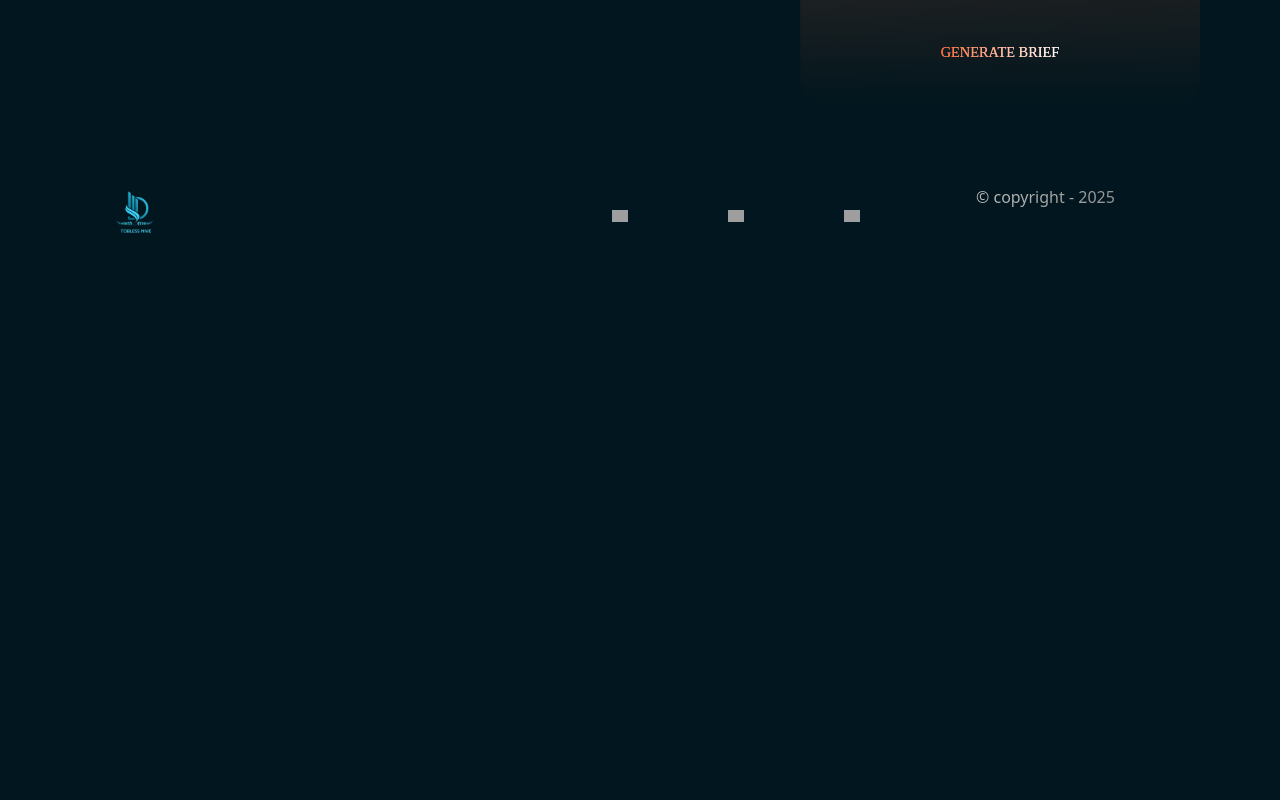
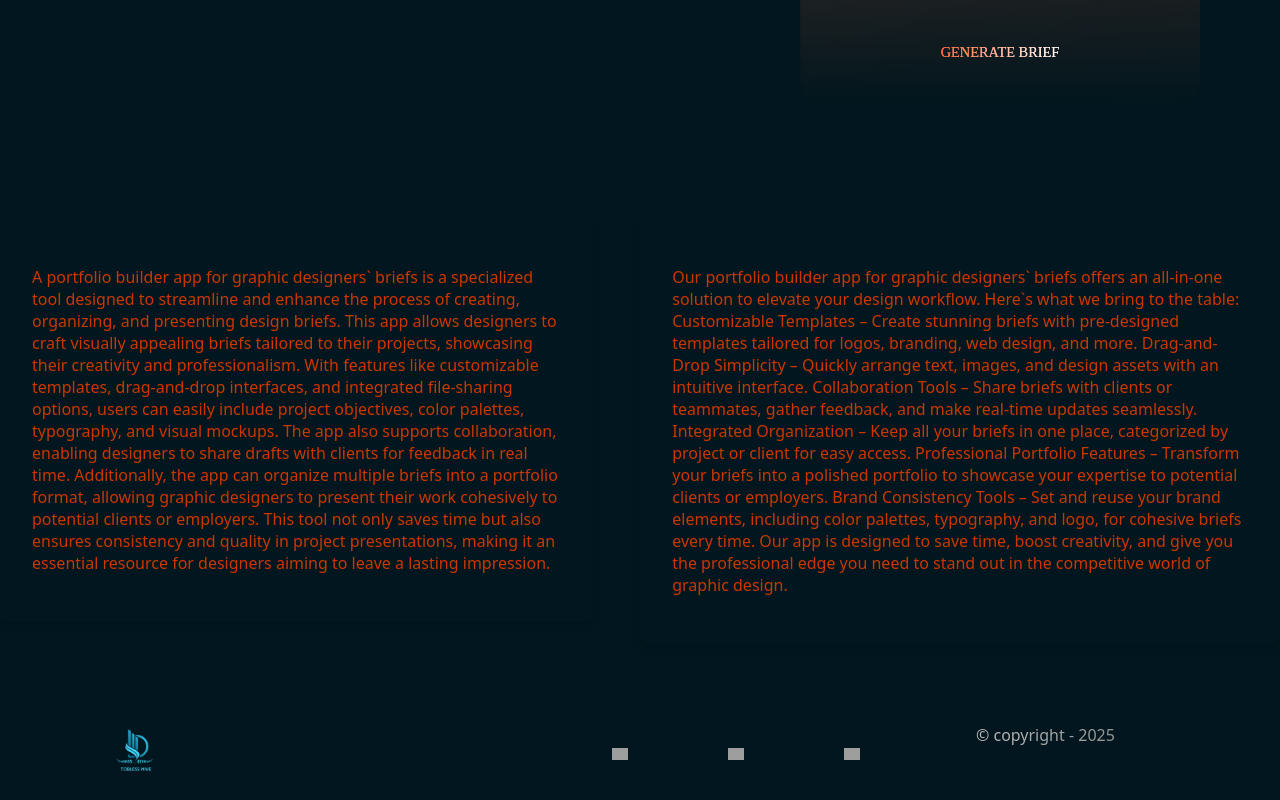
Before and after one commit to Tobless-scripts/Portfolio-Builder, a React (Vite) app: page /home in a window 1280 px wide. Shown: the part 475-1275 px from the top of the page. Before the commit the page ends 800 px from the top, so only its background shows below. Built offline with nearby package versions, Linux system fonts and the light colour scheme; grey boxes are pictures that could not be loaded.

Commit message:
Update Home and Brief style

```diff
--- a/src/components/Home.jsx
+++ b/src/components/Home.jsx
@@ -8,6 +8,7 @@ function Home() {
         <>
             <Header />;
             <Main />
+            <About />
             <Footer />
         </>
     );
@@ -41,5 +42,56 @@ function Main() {
         </section>
     );
 }
+function About() {
+    return (
+        <div className="about-us">
+            <div className="about">
+                <p className="about-text">
+                    A portfolio builder app for graphic designers` briefs is a
+                    specialized tool designed to streamline and enhance the
+                    process of creating, organizing, and presenting design
+                    briefs. This app allows designers to craft visually
+                    appealing briefs tailored to their projects, showcasing
+                    their creativity and professionalism. With features like
+                    customizable templates, drag-and-drop interfaces, and
+                    integrated file-sharing options, users can easily include
+                    project objectives, color palettes, typography, and visual
+                    mockups. The app also supports collaboration, enabling
+                    designers to share drafts with clients for feedback in real
+                    time. Additionally, the app can organize multiple briefs
+                    into a portfolio format, allowing graphic designers to
+                    present their work cohesively to potential clients or
+                    employers. This tool not only saves time but also ensures
+                    consistency and quality in project presentations, making it
+                    an essential resource for designers aiming to leave a
+                    lasting impression.
+                </p>
+            </div>
+            <div className="offer">
+                <p className="about-text">
+                    Our portfolio builder app for graphic designers` briefs
+                    offers an all-in-one solution to elevate your design
+                    workflow. Here`s what we bring to the table: Customizable
+                    Templates – Create stunning briefs with pre-designed
+                    templates tailored for logos, branding, web design, and
+                    more. Drag-and-Drop Simplicity – Quickly arrange text,
+                    images, and design assets with an intuitive interface.
+                    Collaboration Tools – Share briefs with clients or
+                    teammates, gather feedback, and make real-time updates
+                    seamlessly. Integrated Organization – Keep all your briefs
+                    in one place, categorized by project or client for easy
+                    access. Professional Portfolio Features – Transform your
+                    briefs into a polished portfolio to showcase your expertise
+                    to potential clients or employers. Brand Consistency Tools –
+                    Set and reuse your brand elements, including color palettes,
+                    typography, and logo, for cohesive briefs every time. Our
+                    app is designed to save time, boost creativity, and give you
+                    the professional edge you need to stand out in the
+                    competitive world of graphic design.
+                </p>
+            </div>
+        </div>
+    );
+}
 
 export default Home;
--- a/src/styles/Brief.css
+++ b/src/styles/Brief.css
@@ -116,7 +116,6 @@
     background: linear-gradient(to right, #b8b8b8, #525252);
     background-clip: text;
     color: transparent;
-    background-clip: text;
     z-index: 4;
 }
 .hiddenText {
--- a/src/styles/Home.css
+++ b/src/styles/Home.css
@@ -54,6 +54,42 @@ h2 {
 .navbar {
     padding: 0;
 }
+.about-us {
+    display: flex;
+    gap: 3em;
+    justify-content: center;
+    align-items: flex-start;
+    margin: 1em auto;
+}
+.about,
+.offer {
+    background-color: transparent;
+    color: #333;
+    padding: 3rem 2rem;
+    margin: 3rem auto;
+    max-width: 1000px;
+    border-radius: 8px;
+    box-shadow: 0 4px 8px rgba(0, 0, 0, 0.1);
+}
+
+.about-text {
+    text-align: center;
+    color: #cc3700;
+    font-size: 1rem;
+    text-align: left;
+}
+
+@media screen and (max-width: 1000px) {
+    .about-us {
+        flex-direction: column;
+    }
+    .about,
+    .offer {
+        margin: 1rem auto;
+        padding: 1rem 2rem;
+    }
+}
+
 @media screen and (max-width: 768px) {
     .first {
         flex-direction: column;
```
